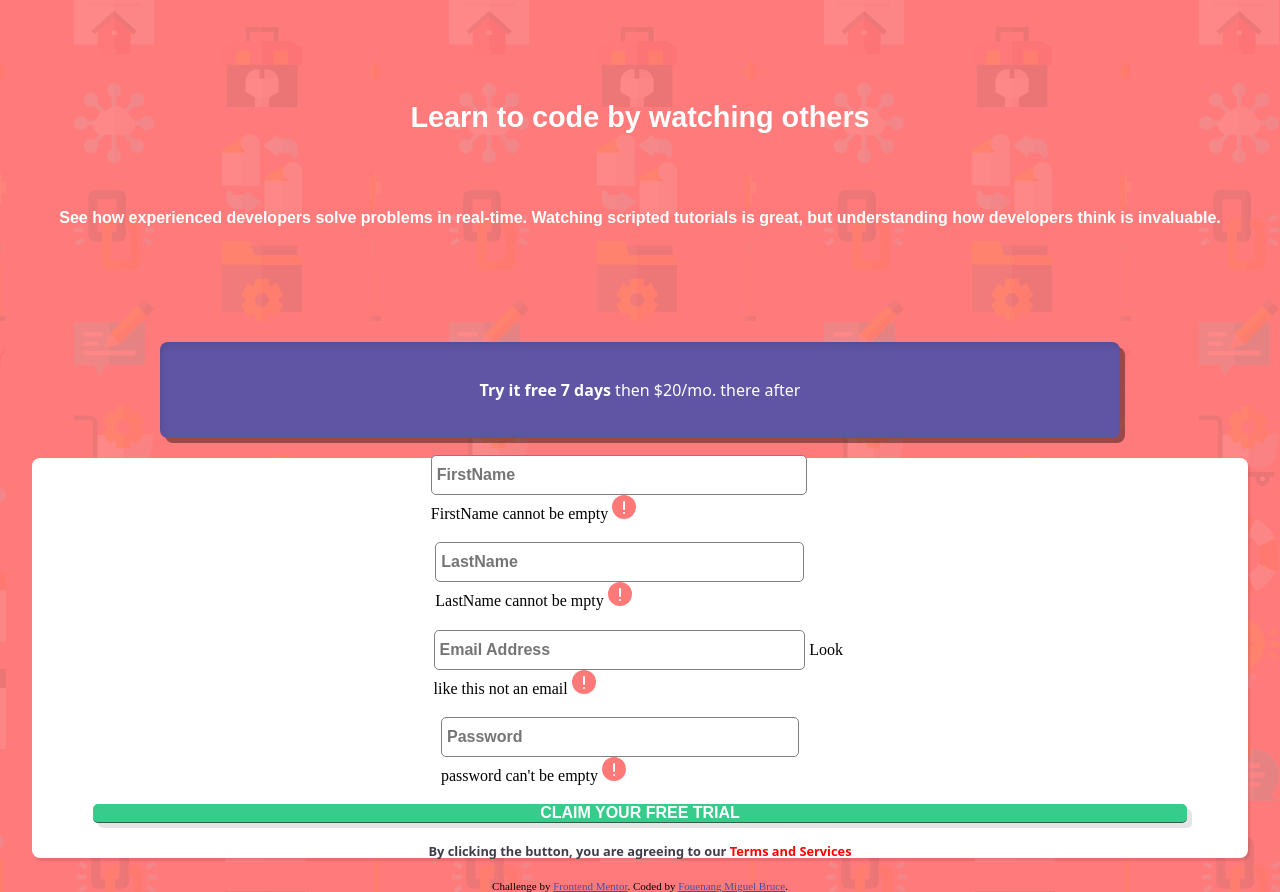
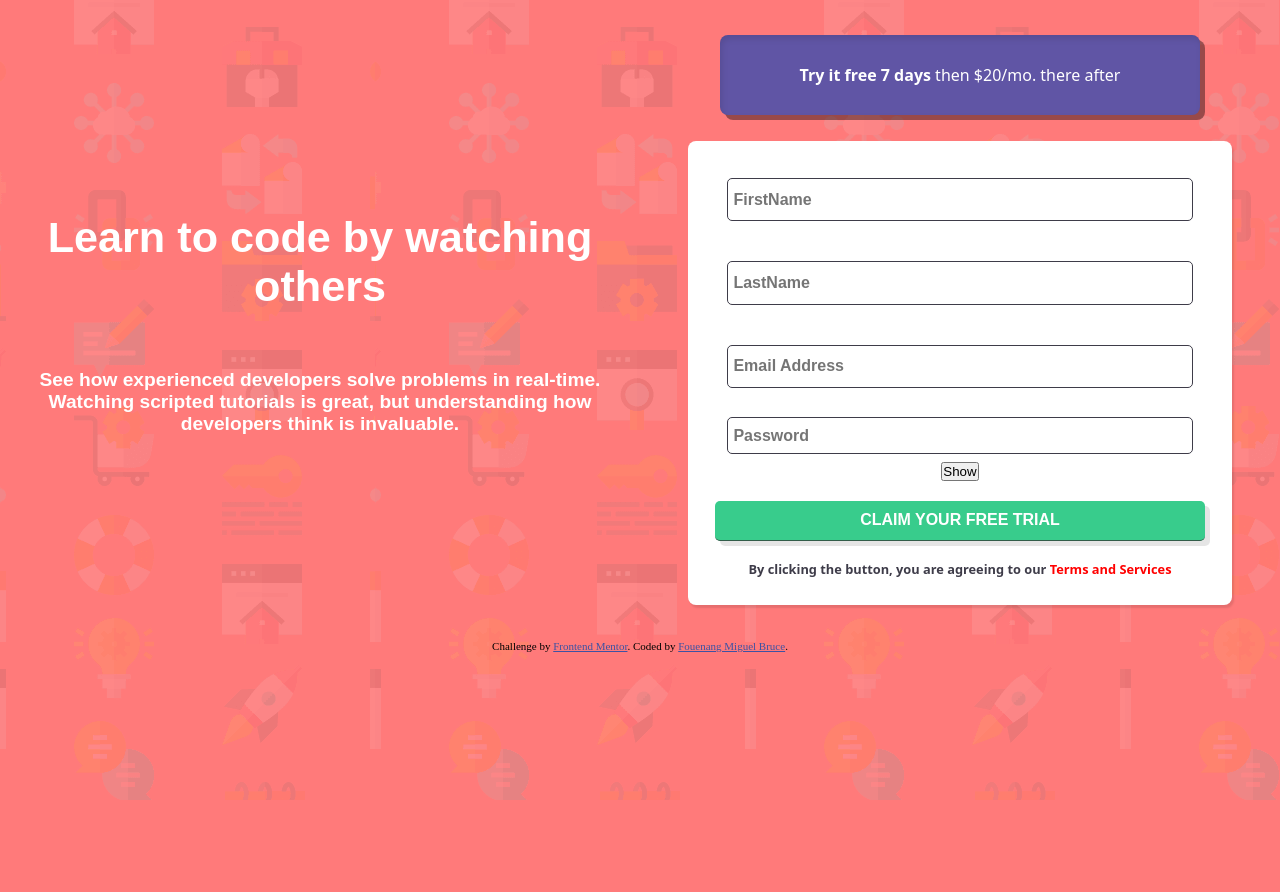
Before and after one commit to FMB237/intro-component-with-signup-form-master-, a plain HTML site: page index.html in a window 1280 px wide. After the commit the page ends 800 px from the top, so only its background shows below. Drawn offline with Linux system fonts and the light colour scheme.

Commit message:
Initial commit

```diff
--- a/index.html
+++ b/index.html
@@ -42,7 +42,7 @@
 
      <div class="inputbox">
       <input type="text" name="Lastanme" id="LastName"placeholder="LastName" aria-describedby="error2" aria-invalid="false">
-      <span class="error2">LastName cannot be  mpty</span>
+      <span class="error2">LastName cannot be  empty</span>
         <img src="images/icon-error.svg" alt="" class="icon">
      </div>
 
@@ -54,6 +54,7 @@
 
      <div class="inputbox">
       <input type="password" name="password" id="password" placeholder="Password" aria-describedby="error4" aria-invalid="false">
+      <button type="button" id="togglePassword" aria-label="Show Password">Show</button>
         <span class="error4">password can't be empty</span>
         <img src="images/icon-error.svg" alt="" class="icon">
     </div>
@@ -75,6 +76,6 @@
       Coded by <a href="https://github.com/FMB237">Fouenang Miguel Bruce</a>.
     </p>
   </footer>
-  <script src="index.js"></script>
+  <script src="script.js"></script>
 </body>
 </html>
--- a/style.css
+++ b/style.css
@@ -21,6 +21,7 @@
 body{
     background-image: url("images/bg-intro-mobile.png");
     background-color: var(--Red400);
+    animation: 1s FadeIn linear ;
 }
 .div1{
     height: 20rem;
@@ -55,7 +56,7 @@ body{
     font-family: sans-serif;
 }
 .div2{
-    height: 35rem;
+    height: 40rem;
     display: flex;
     flex-direction: column;
     justify-content: center;
@@ -79,7 +80,7 @@ body{
   font: 1.2rem;
 }
 form{
-height: 25rem;
+height: 28rem;
 display: flex;
 flex-direction: column;
 justify-content: center;
@@ -89,12 +90,36 @@ gap: 1.2rem;
 width: 95%;
 border-radius: 0.5rem;
 box-shadow: 2px 3px 2px rgba(0, 0,0 ,0.1);
+
+}
+.inputbox{
+    display: flex;
+    justify-content: center;
+    align-items: center;
+    flex-direction: column;
+    width: 95%;
+    gap: 0.5rem;
+    height: 4rem;
+}
+.inputbox span{
+    font-size: 0.8rem;
+    color: red;
+    font-family: sans-serif;
+    display: none;
+    padding-left: 6rem;
+}
+
+.inputbox img{
+    display: none;
+    position: absolute;
+    margin-left: 15rem;
+    margin-bottom: 1.5rem;
 }
 input[type="text"],[type="email"],[type="password"]{
     width: 90%;
-    height: 2.5rem;
+    height: 2.7rem;
    border-radius: 5px ;
-   border: 1px solid gray;
+   border: 1px solid var(--Gray900);
    font-size: 1rem;
 }
 input::placeholder{
@@ -124,3 +149,95 @@ form p{
     font-family: system-ui, -apple-system, BlinkMacSystemFont, 'Segoe UI', Roboto, Oxygen, Ubuntu, Cantarell, 'Open Sans', 'Helvetica Neue', sans-serif;
     color: var(--Gray900);
 }
+
+/*Let set up Responsive design from 576px to 1440px*/
+@media(min-width:576px){
+    .div1 .title p{
+        font-size: 2rem;
+    }
+    .prices{
+    height: 5rem;
+}
+.inputbox img{
+    margin-left: 25rem;
+}
+}
+
+
+@media(min-width:768px){
+    .div1 .title p{
+    font-weight: bolder;
+    font-size: 2.5rem;
+}
+.div1 .text{
+    width: 95%;
+    text-align: center;
+    color: white;
+    font-weight: bold;
+    font-size: 1.2rem;
+    font-family: sans-serif;
+}
+.div2{
+    gap: 1.6rem;
+}
+form{
+    width: 85%;
+    height: 29rem;
+}
+.inputbox img{
+    display: none;
+   position: absolute;
+   margin-left: 30rem;
+   margin-bottom: 2rem;
+}
+}
+
+@media(min-width:1024px){
+body{
+    main{
+        display: flex;
+        align-items: center;
+        justify-content: center;
+    }
+    .div1{
+        height: 30rem;
+        gap:5rem;
+    }
+    .div1 .title p{
+   font-size: 2.7rem;
+    }
+    .inputbox img{
+        margin-left: 20rem;
+        margin-bottom: 1.8rem;
+    }
+}
+
+}
+
+@media(min-width:1440px){
+      .div1 .title p{
+   font-size: 3rem;
+    }
+    .div2{
+        height: 45rem;
+    }
+    form{
+        width: 80%;
+        height: 32rem;
+    }
+    .inputbox img{
+        margin-left: 30rem;
+    }
+}
+
+/*Let add some animations*/
+@keyframes FadeIn{
+    from{
+        opacity: 0;
+        transform: translateY(-10px);
+    }
+    to{
+        opacity: 1;
+        transform: translateY(0px);
+    }
+}
```
